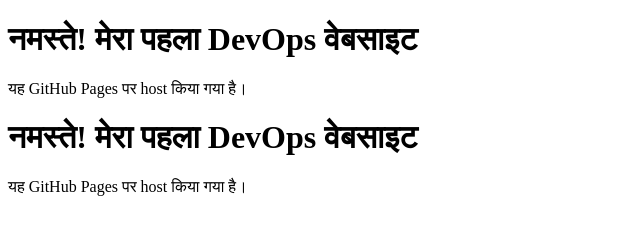
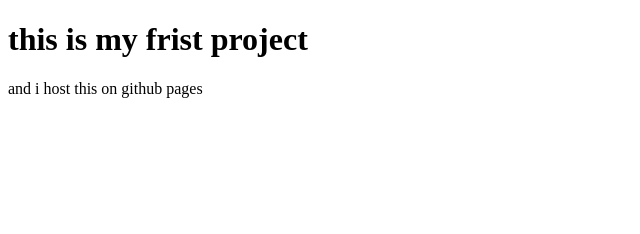
Before and after one commit to pankajdixit52/my-frist-repo, a plain HTML site: page index.html in a window 1280 px wide. Shown: the whole page, without its empty margins (0-640 px from the left). Drawn offline with Linux system fonts and the light colour scheme.

Commit message:
my-frist-code

```diff
--- a/index.html
+++ b/index.html
@@ -3,22 +3,11 @@
 <html>
 <head>
   <meta charset="utf-8">
-  <title>Mera Pehla DevOps Site</title>
+  <title>DevOps Site</title>
 </head>
 <body>
-  <h1>नमस्ते! मेरा पहला DevOps वेबसाइट</h1>
-  <p>यह GitHub Pages पर host किया गया है।</p>
+  <h1>this is my frist project</h1>
+  <p>and i host this on github pages</p>
 </body>
 </html>
 <!-- index.html -->
-<!doctype html>
-<html>
-<head>
-  <meta charset="utf-8">
-  <title>Mera Pehla DevOps Site</title>
-</head>
-<body>
-  <h1>नमस्ते! मेरा पहला DevOps वेबसाइट</h1>
-  <p>यह GitHub Pages पर host किया गया है।</p>
-</body>
-</html>
```
